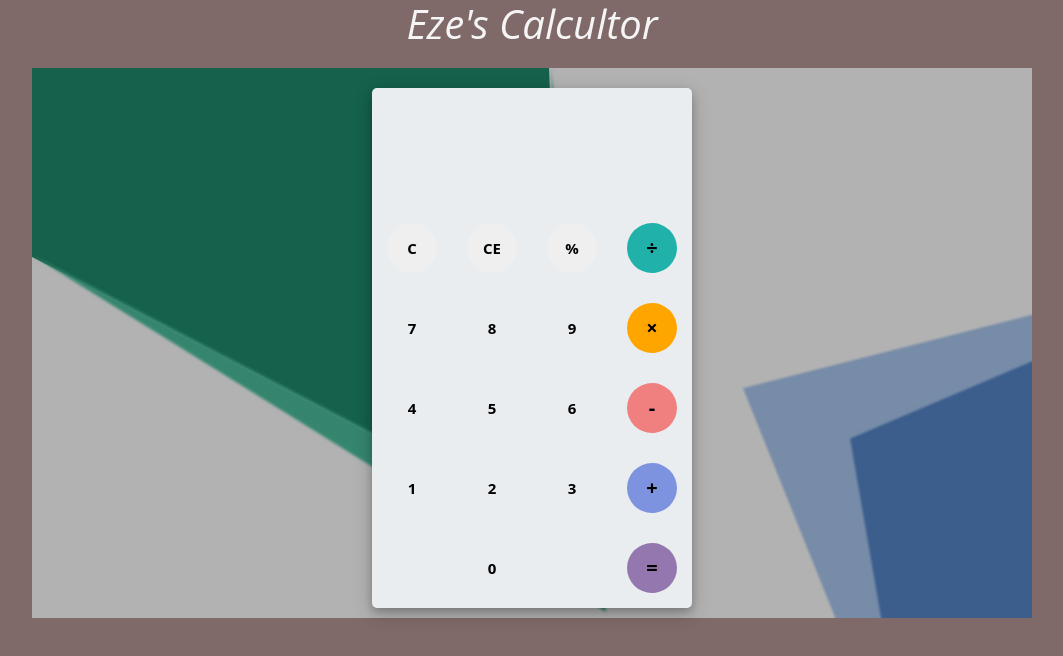
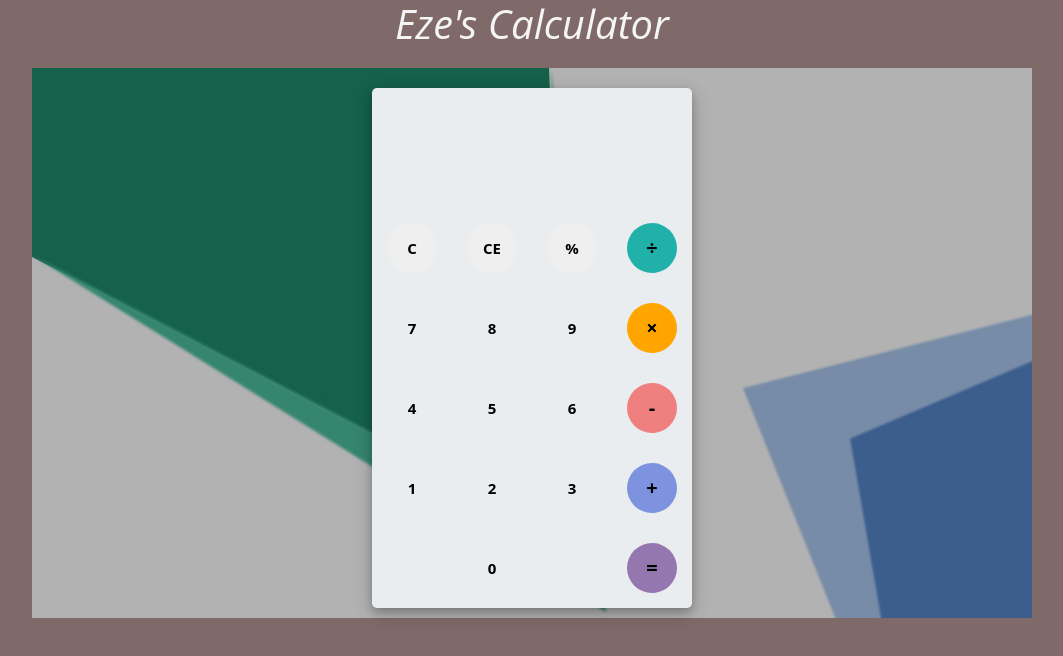
Before and after one commit to transcendence09/CcHub-Calc-Proj, a plain HTML site: page index.html in a window 1280 px wide. Shown: the whole page, without its empty margins (108-1171 px from the left). Drawn offline with nearby package versions, Linux system fonts and the light colour scheme.

Commit message:
corrected-title

```diff
--- a/index.html
+++ b/index.html
@@ -12,7 +12,7 @@
 </head>
 <body>
 
-<h1 id="center">Eze's Calcultor</h1>
+<h1 id="center">Eze's Calculator</h1>
 <div id="container">
     <div id="calculator">
         <div id="result">
```
